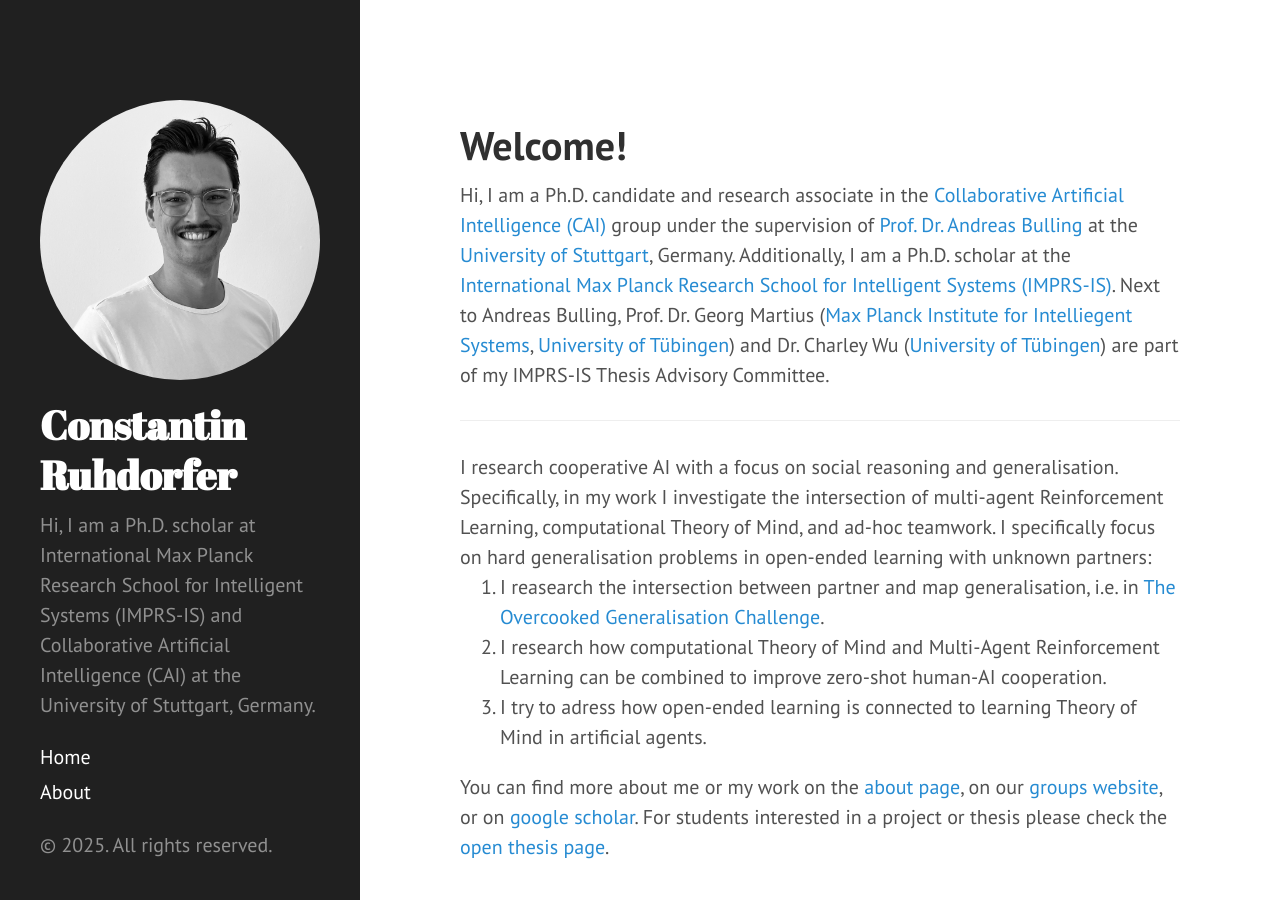
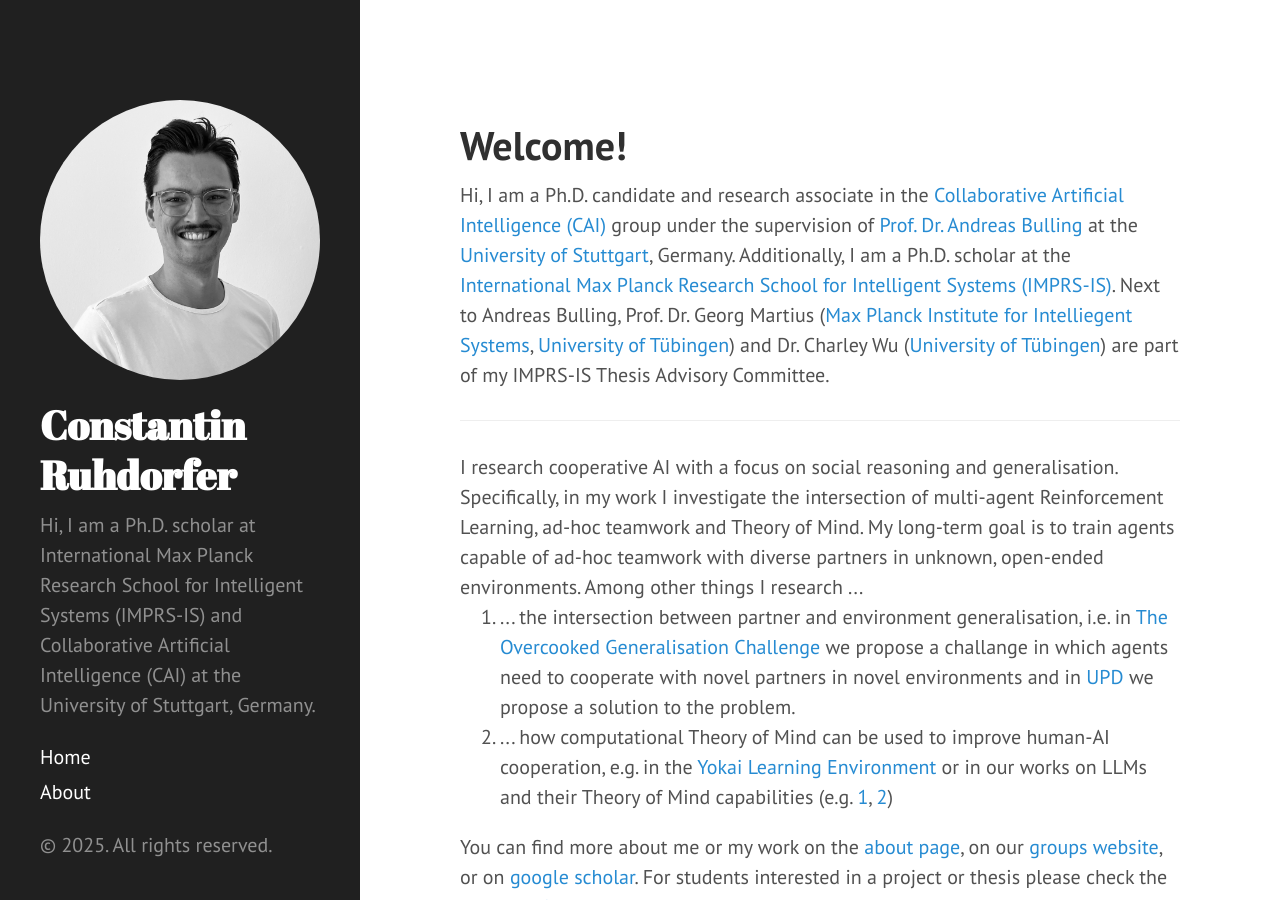
Before and after one commit to ConstantinRuhdorfer/constantinruhdorfer.github.io, a Jekyll site: the page built from index.html, in a window 1280 px wide and 900 px high. Built offline with Jekyll 4.4.1, drawn with Linux system fonts in a browser that asks for light colours; the list of posts is cut into pages by our own code.

Commit message:
Update index.html

```diff
--- a/index.html
+++ b/index.html
@@ -12,12 +12,12 @@ Next to Andreas Bulling, Prof. Dr. Georg Martius (<a href="https://is.mpg.de/per
 <br>
 <hr>
 I research cooperative AI with a focus on social reasoning and generalisation.
-Specifically, in my work I investigate the intersection of multi-agent Reinforcement Learning, computational Theory of Mind, and ad-hoc teamwork.
-I specifically focus on hard generalisation problems in open-ended learning with unknown partners:
+Specifically, in my work I investigate the intersection of multi-agent Reinforcement Learning, ad-hoc teamwork and Theory of Mind.
+My long-term goal is to train agents capable of ad-hoc teamwork with diverse partners in unknown, open-ended environments.
+Among other things I research ...
 <ol>
-  <li>I reasearch the intersection between partner and map generalisation, i.e. in <a href="https://arxiv.org/abs/2406.17949">The Overcooked Generalisation Challenge</a>.</li>
-  <li>I research how computational Theory of Mind and Multi-Agent Reinforcement Learning can be combined to improve zero-shot human-AI cooperation.</li>
-  <li>I try to adress how open-ended learning is connected to learning Theory of Mind in artificial agents.</li>
+  <li>... the intersection between partner and environment generalisation, i.e. in <a href="https://arxiv.org/abs/2406.17949">The Overcooked Generalisation Challenge</a> we propose a challange in which agents need to cooperate with novel partners in novel environments and in <a href="https://arxiv.org/abs/2508.06336">UPD</a> we propose a solution to the problem.</li>
+  <li>... how computational Theory of Mind can be used to improve human-AI cooperation, e.g. in the <a href="https://arxiv.org/abs/2508.12480">Yokai Learning Environment</a> or in our works on LLMs and their Theory of Mind capabilities (e.g. <a href="https://www.arxiv.org/abs/2509.05066">1</a>, <a href="https://arxiv.org/abs/2406.17513">2</a>)</li>
 </ol>
 
 You can find more about me or my work on the <a href="{{ site.baseurl }}about">about page</a>, on our <a href="https://www.collaborative-ai.org/people/ruhdorfer/">groups website</a>, or on <a href="https://scholar.google.de/citations?user=Bb4aplwAAAAJ&hl=de">google scholar</a>.
```
